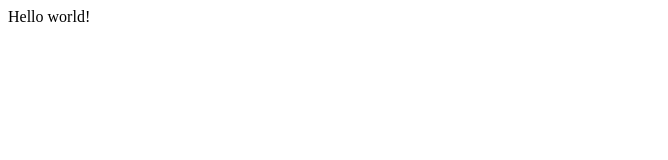
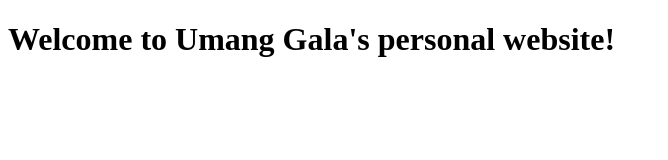
Before and after one commit to galaumang/galaumang.github.io, a Gatsby site: page / in a window 1280 px wide. Shown: the whole page, without its empty margins (0-668 px from the left). Built offline with nearby package versions, Linux system fonts and the light colour scheme; Gatsby itself is replaced by a stand-in of ours.

Commit message:
Refactor project attributes
Refactor the project attributes from generic starter to specific for personal website

```diff
--- a/src/pages/index.js
+++ b/src/pages/index.js
@@ -1,5 +1,5 @@
 import React from "react"
 
 export default function Home() {
-    return <div>Hello world!</div>
+    return <h1>Welcome to Umang Gala's personal website!</h1>
 }
```
Also changed, not shown: package.json (+9 -11 lines), 1 other file.
